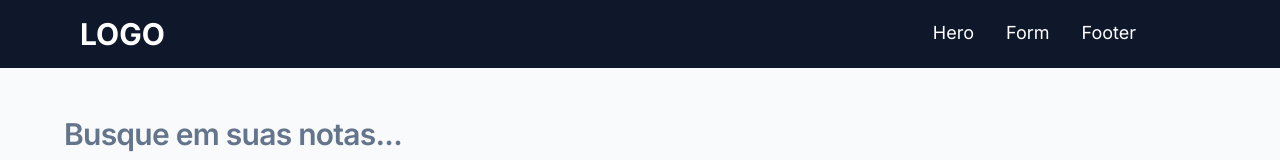
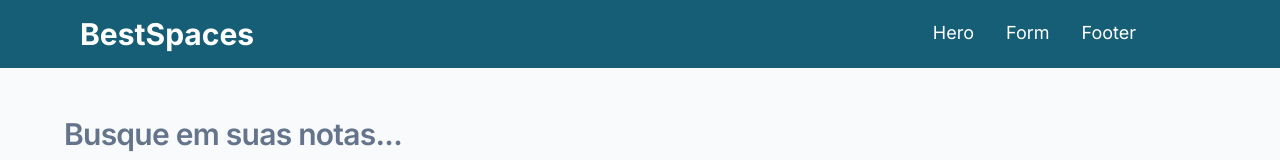
Before and after one commit to IagoPuzer/Teste_BestSpace, a React (Vite) app: page / in a window 1280 px wide. Shown: the top 160 px of the page. Built offline with nearby package versions, Linux system fonts and the light colour scheme.

Commit message:
ajustes no header

```diff
--- a/src/components/Header.jsx
+++ b/src/components/Header.jsx
@@ -32,26 +32,26 @@ export function Header() {
     </div>
   );
   return (
-    <nav className="bg-slate-900">
+    <nav className="bg-cyan-800">
       <div className="h-10vh flex justify-between z-50 text-white lg-py-5 px-20 py-4">
         <div className="flex items-center flex-1">
-          <span className="text-3xl font-bold">LOGO</span>
+          <span className="text-3xl font-bold">BestSpaces</span>
         </div>
         <div className="lg:flex md:flex lg:flex-1 items-center justify-end font-normal hidden">
           <div className="flex-10">
             <ul className="flex gap-8 mr-16 text-lg">
               <Link spy={true} smooth={true} to="Hero">
-                <li className="hover:text-orange-300 transition border-b-2 border-slate-900 hover:border-orange-300 cursor-pointer">
+                <li className="hover:text-orange-300 transition border-b-2 border-cyan-800 hover:border-orange-300 cursor-pointer">
                   Hero
                 </li>
               </Link>
               <Link spy={true} smooth={true} to="Form">
-                <li className="hover:text-orange-300 transition border-b-2 border-slate-900 hover:border-orange-300 cursor-pointer">
+                <li className="hover:text-orange-300 transition border-b-2 border-cyan-800 hover:border-orange-300 cursor-pointer">
                   Form
                 </li>
               </Link>
               <Link spy={true} smooth={true} to="Footer">
-                <li className="hover:text-orange-300 transition border-b-2 border-slate-900 hover:border-orange-300 cursor-pointer">
+                <li className="hover:text-orange-300 transition border-b-2 border-cyan-800 hover:border-orange-300 cursor-pointer">
                   Footer
                 </li>
               </Link>
```
